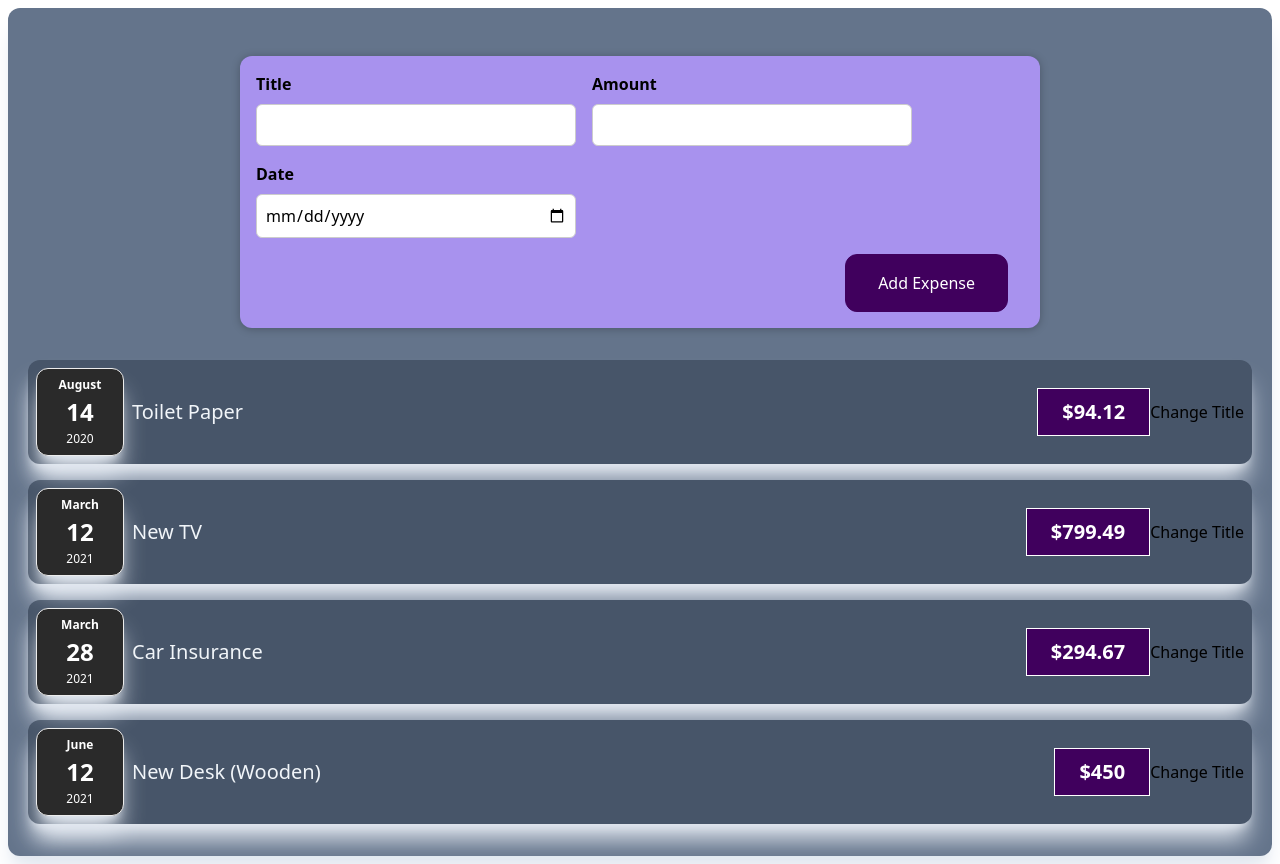
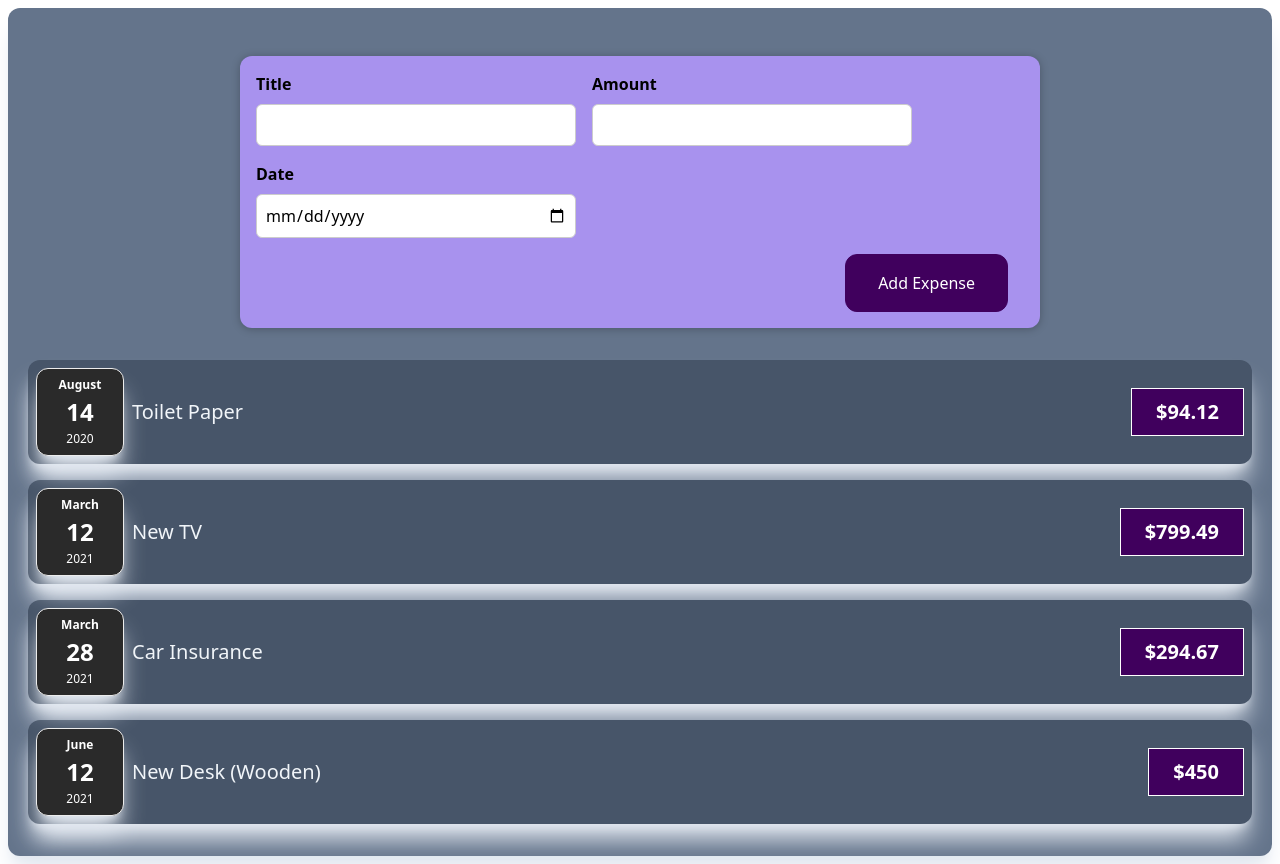
Before and after one commit to avirupdg17/expense-tracker, a React (Vite) app: page / in a window 1280 px wide. Built offline with nearby package versions, Linux system fonts and the light colour scheme.

Commit message:
refactored code

```diff
--- a/src/App.tsx
+++ b/src/App.tsx
@@ -1,8 +1,8 @@
 import Card from "./components/UI/Card/Card";
-import ExpenseItem from "./components/ExpenseItem/ExpenseItem";
 import { ExpenseType } from "./types/ExpenseItemType";
 import NewExpense from "./components/NewExpense/NewExpense";
 import { useState } from "react";
+import ExpenseList from "./components/ExpenseList/ExpenseList";
 
 const expenses: ExpenseType[] = [
   {
@@ -35,13 +35,7 @@
   return (
     <Card className=" bg-slate-500 m-2 p-4">
       <NewExpense onAddExpenseData={addExpenseHandler} />
-      {expenseList.map((expense) => {
-        return (
-          <div key={expense.id}>
-            <ExpenseItem item={expense}></ExpenseItem>
-          </div>
-        );
-      })}
+      <ExpenseList expenseList={expenseList} />
     </Card>
   );
 }
--- a/src/components/ExpenseItem/ExpenseItem.tsx
+++ b/src/components/ExpenseItem/ExpenseItem.tsx
@@ -2,24 +2,16 @@
 import Card from "../UI/Card/Card";
 import { ExpenseDate } from "../ExpenseDate/ExpenseDate";
 import "./ExpenseItem.css";
-import { useState } from "react";
 export default function ExpenseItem(props: { item: ExpenseType }) {
-  const [title, setTitle] = useState(props.item.title);
   return (
     <Card className="flex items-center mx-1 my-4 p-2 justify-between  bg-slate-600">
       <ExpenseDate expDate={props.item.date}></ExpenseDate>
       <div className="expense-item__description">
-        <h2 className="flex-1 mx-2 text-slate-100 text-base">{title}</h2>
+        <h2 className="flex-1 mx-2 text-slate-100 text-base">
+          {props.item.title}
+        </h2>
         <div className="expense-item__price">${props.item.amount}</div>
       </div>
-      <button
-        onClick={() => {
-          setTitle("Updated!");
-          console.log("clicked");
-        }}
-      >
-        Change Title
-      </button>
     </Card>
   );
 }
--- /dev/null
+++ b/src/components/ExpenseList/ExpenseList.tsx
@@ -0,0 +1,12 @@
+import { ExpenseType } from "../../types/ExpenseItemType";
+import ExpenseItem from "../ExpenseItem/ExpenseItem";
+
+export default function ExpenseList(props: { expenseList: ExpenseType[] }) {
+  return props.expenseList.map((expense) => {
+    return (
+      <div key={expense.id}>
+        <ExpenseItem item={expense} />
+      </div>
+    );
+  });
+}
--- a/src/components/NewExpense/NewExpense.tsx
+++ b/src/components/NewExpense/NewExpense.tsx
@@ -11,7 +11,6 @@
       ...enteredExpenseData,
       id: Math.random().toString(),
     };
-    console.log(expenseData);
     props.onAddExpenseData(expenseData);
   };
   return (
```
